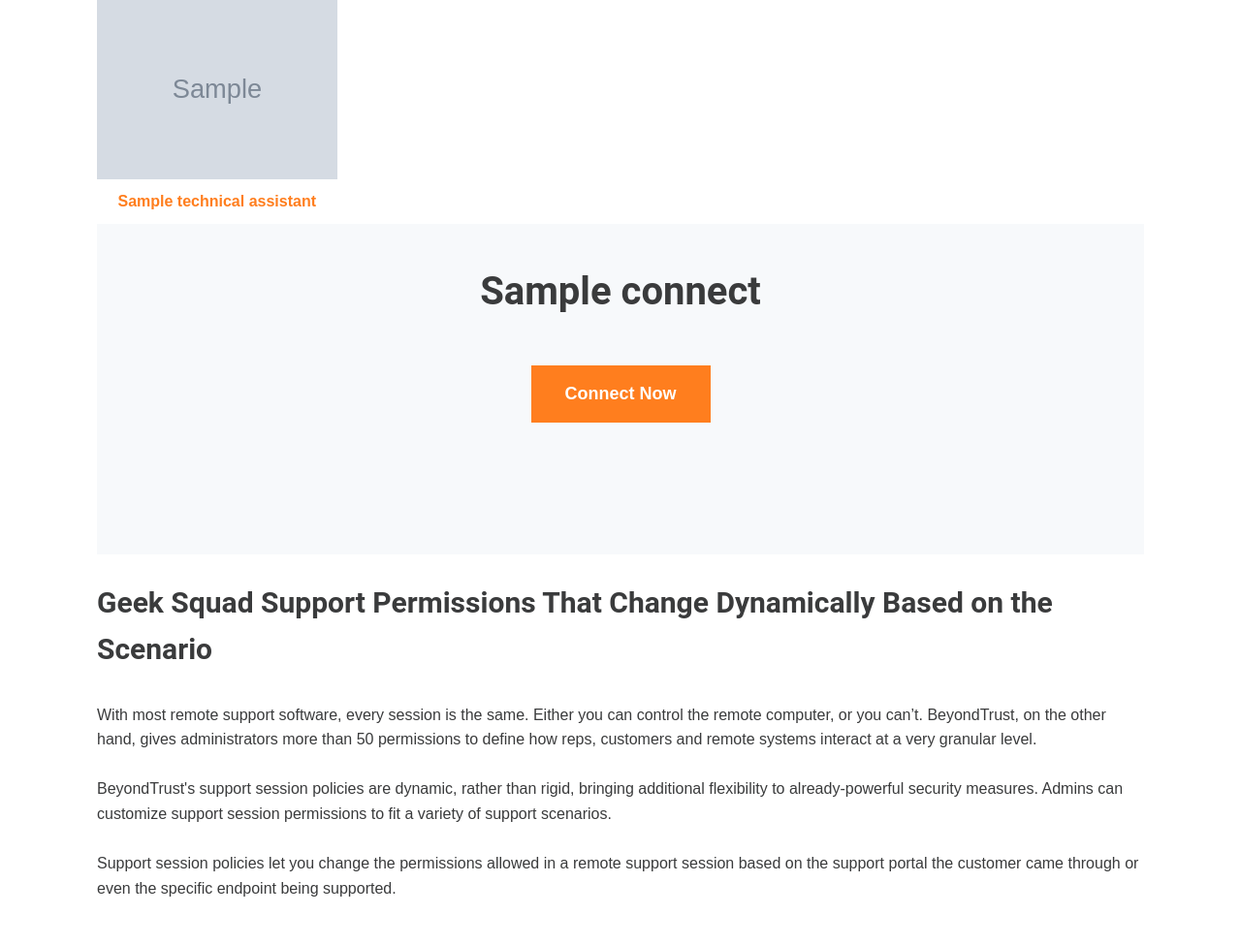
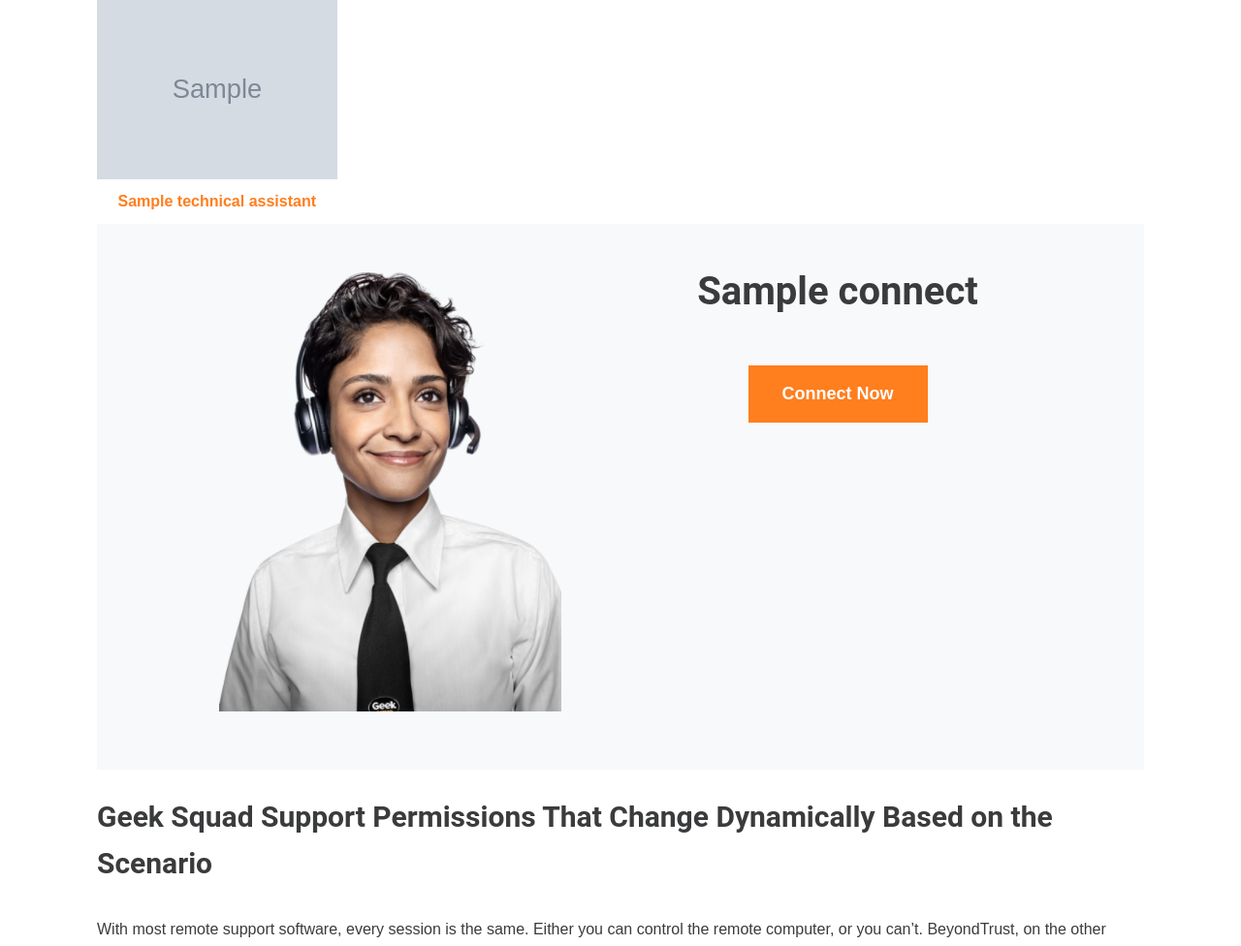
Before and after one commit to skytrails-production/WebGeekServices, a Django app: template app/templates/app/Support.html in a window 1280 px wide. Shown: the part 471-1447 px from the top of the page at 97% size. Run offline with Django 3.2, Linux system fonts and the light colour scheme; the template is opened without the code that fills it: most values are stand-ins (such as "Sample title", 1, 10 or a date in 2020); grey boxes marked "Sample" are stand-in pictures; some libraries are stand-ins or nearby versions.

Commit message:
new updated

```diff
--- a/app/templates/app/Support.html
+++ b/app/templates/app/Support.html
@@ -99,23 +99,24 @@
          </div>
          <div class="about-page-content-wrap section-padding" style="background-color: #f7f9fb;">
             <div class="container">
-               {% for i in connect %}
+
                <div class="row">
                   <div class="col-lg-11 m-auto">
                      <!-- Single about text start -->
                      <div class="single-about-text" style="text-align: center;">
 
 
-                         {% comment %} <img src="{% static "assets/img/333.png" %}" alt="About" class="img-fluid img-left"> {% endcomment %}
+                         <img src="{% static "assets/img/333.png" %}" alt="About" class="img-fluid img-left">
 
 
-
+                        {% for i in connect %}
                         <h3 style="line-height: 40px;"><b>{{i.title}}</b></h3>
                         <br>
                         &nbsp;
                         <p id="ContentPlaceHolder1_lblLnk"><a href="{{i.link}}" class="btn-auth btn-auth-rev">Connect Now</a></p>
                         <br>
                         &nbsp;<br>
+                        {% endfor %}
                         <br>
                         <table style="width: 480px;">
                            <tr>
@@ -132,7 +133,7 @@
                   </div>
                </div>
 
-               {% endfor %}
+
             </div>
          </div>
          <div class="row">
```
